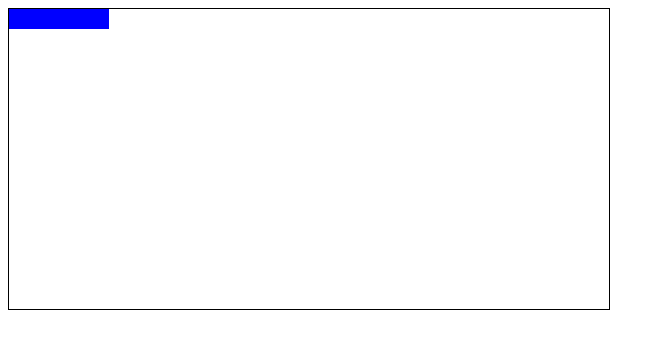
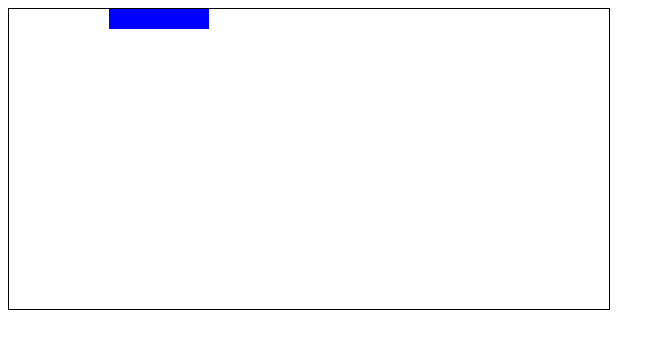
Before and after one commit to SrdjanLakic/Breakdown-game, a plain HTML site: page index.html in a window 1280 px wide. Shown: the whole page, without its empty margins (0-665 px from the left). Drawn offline with Linux system fonts and the light colour scheme.

Commit message:
addBlock function added

```diff
--- a/index.html
+++ b/index.html
@@ -7,7 +7,6 @@
 </head>
 <body>
     <div class="grid">
-        <div class="block"</div>
     </div>
 
     <script src="script.js"></script>
--- a/script.js
+++ b/script.js
@@ -0,0 +1,13 @@
+const grid = document.querySelector(".grid");
+const blockWidth = 100;
+const blockHeight = 20;
+
+function addBlock() {
+  const block = document.createElement("div");
+  block.classList.add("block");
+  block.style.marginLeft = "100px";
+  block.style.marginBottom = "100px";
+  grid.appendChild(block);
+}
+
+addBlock();
--- a/styles.css
+++ b/styles.css
@@ -1,4 +1,5 @@
 .grid {
+  position: absolute;
   width: 600px;
   height: 300px;
   border: solid black 1px;
```
